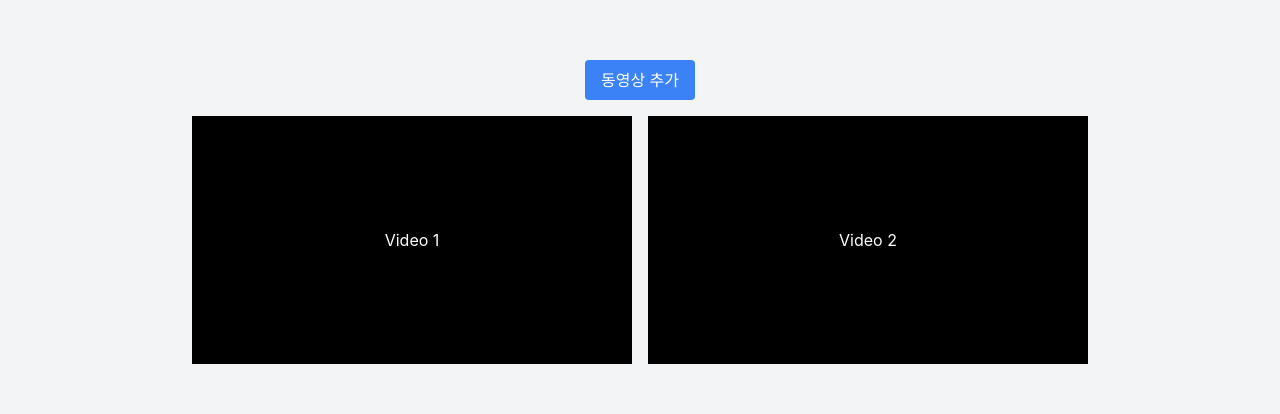
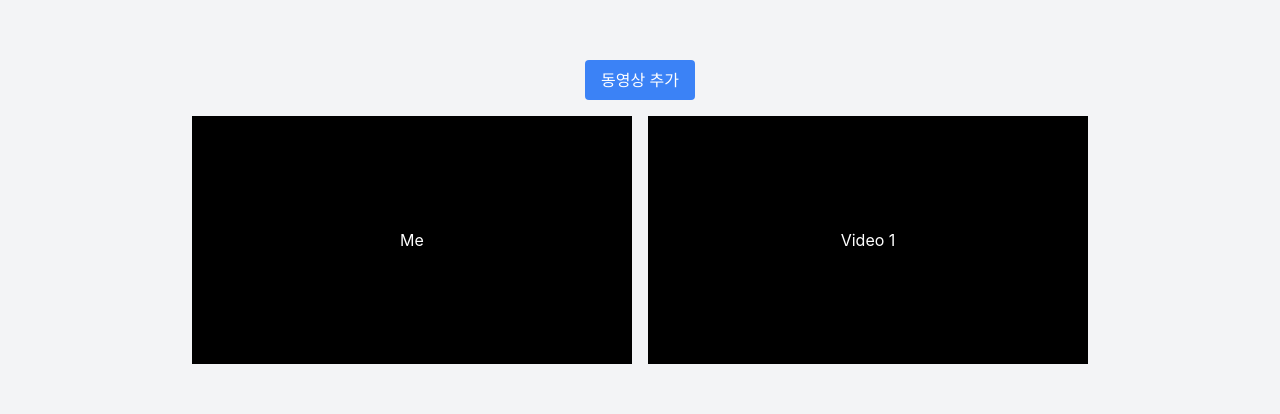
Before and after one commit to kimminsu31415/withstudy, a React (Create React App) app: page /test in a window 1280 px wide. Shown: the part 188-602 px from the top of the page. Built offline with nearby package versions, Linux system fonts and the light colour scheme.

Commit message:
fix: me div, video div 분리

```diff
--- a/src/pages/Test.jsx
+++ b/src/pages/Test.jsx
@@ -26,21 +26,22 @@ function App() {
         {/* 영상이 2개 이하일 때 1x2 배열 */}
         {videos.length <= 2 && (
           <div className="grid grid-cols-2 gap-4">
-            {videos.map((video, index) => (
-              <div
-                key={index}
-                className="flex aspect-video flex-1 items-center justify-center bg-black text-white"
-              >
-                Video {video}
-              </div>
-            ))}
+            <div className="flex aspect-video flex-1 items-center justify-center bg-black text-white">
+              Me
+            </div>
+            <div className="flex aspect-video flex-1 items-center justify-center bg-black text-white">
+              Video 1
+            </div>
           </div>
         )}
 
         {/* 영상이 3개일 때, 가운데 정렬 */}
         {videos.length === 3 && (
           <div className="grid grid-cols-2 grid-rows-2 gap-4">
-            {videos.slice(0, 2).map((video, index) => (
+            <div className="flex aspect-video flex-1 items-center justify-center bg-black text-white">
+              Me
+            </div>
+            {videos.slice(0, 1).map((video, index) => (
               <div
                 key={index}
                 className="flex aspect-video flex-1 items-center justify-center bg-black text-white"
@@ -49,18 +50,23 @@ function App() {
               </div>
             ))}
             {/* 가운데 정렬을 위한 빈 div */}
-            <div className="col-span-2 flex justify-center">
+            <div className="col-span-2 flex justify-center bg-red-200">
               <div className="flex aspect-video max-w-[50%] flex-1 items-center justify-center bg-black text-white">
-                Video {videos[2]}
+                Video {videos[1]}
               </div>
             </div>
           </div>
         )}
 
-        {/* 영상이 4개일 때 2x2 배열 */}
+        {/* 영상이 4개일 때: 2x2 배열 */}
         {videos.length === 4 && (
-          <div className="grid grid-cols-2 grid-rows-2 gap-4">
-            {videos.map((video, index) => (
+          <div className="grid grid-cols-2 gap-4">
+            {/* 첫 번째 셀: Me */}
+            <div className="flex aspect-video flex-1 items-center justify-center bg-black text-white">
+              Me
+            </div>
+            {/* 나머지 셀: videos 배열의 두 번째 요소부터 렌더링 */}
+            {videos.slice(1).map((video, index) => (
               <div
                 key={index}
                 className="flex aspect-video flex-1 items-center justify-center bg-black text-white"
```
